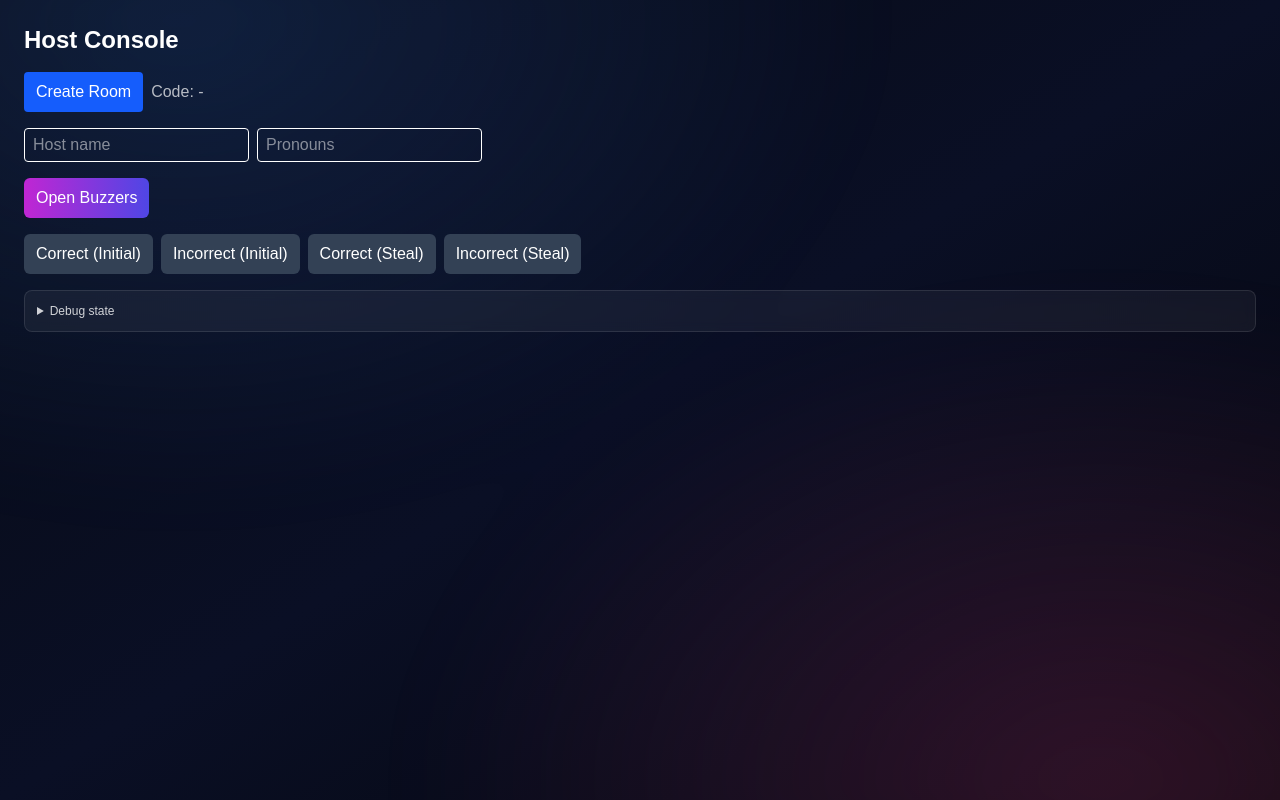
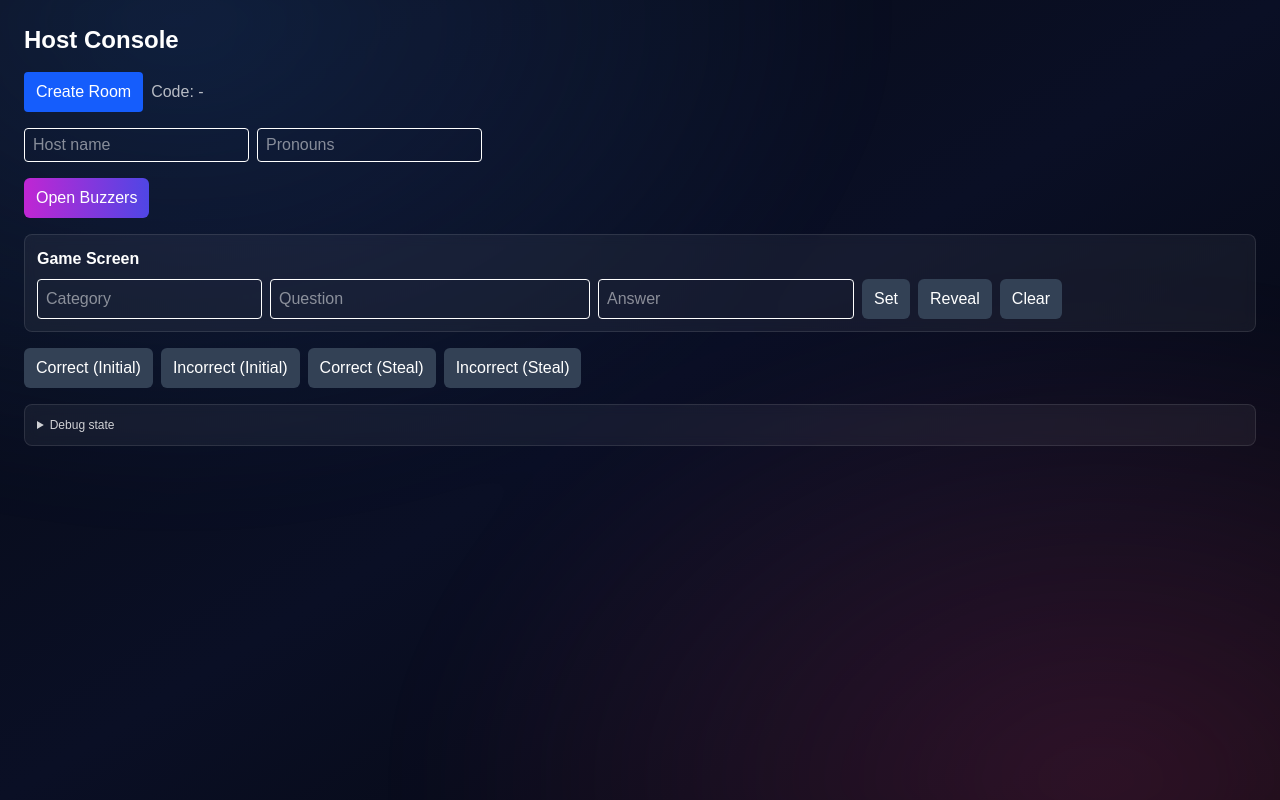
Before and after one commit to Liquidkourage/BuzzKill, a Next.js app in the folder apps/web/: page /host in a window 1280 px wide. Built offline with nearby package versions, Linux system fonts and the light colour scheme; no server answers.

Commit message:
Host controls: GameScreen inputs (category/question/answer) + set/reveal/clear; render shared screen; server screen state added

```diff
--- a/apps/web/src/app/host/page.tsx
+++ b/apps/web/src/app/host/page.tsx
@@ -7,12 +7,16 @@ import { getSocket } from "@/lib/socket";
 // import VideoClient from "@/components/VideoClient";
 // import StageLayout from "@/components/StageLayout";
 import StageVideoLayout from "@/components/StageVideoLayout";
+import GameScreen from "@/components/GameScreen";
 import BigTimer from "@/components/BigTimer";
 
 export default function HostPage() {
   const [code, setCode] = useState<string>("");
   const [hostName, setHostName] = useState<string>("");
   const [hostPronouns, setHostPronouns] = useState<string>("");
+  const [category, setCategory] = useState<string>("");
+  const [question, setQuestion] = useState<string>("");
+  const [answer, setAnswer] = useState<string>("");
   const [state, setState] = useState<unknown>(null);
 
   useEffect(() => {
@@ -28,6 +32,9 @@ export default function HostPage() {
 
   const createRoom = () => getSocket().emit("host:createRoom", {}, () => {});
   const openBuzzers = () => getSocket().emit("host:openBuzzers", { code });
+  const setScreen = () => getSocket().emit("host:screenSet", { code, category, question, answer });
+  const reveal = () => getSocket().emit("host:screenReveal", { code });
+  const clearScreen = () => getSocket().emit("host:screenClear", { code });
 
   // Grading controls
   const markCorrectInitial = () => getSocket().emit("host:markCorrectInitial", { code });
@@ -78,6 +85,17 @@ export default function HostPage() {
       <div className="flex gap-2 items-center">
         <button className="btn-primary" onClick={openBuzzers} disabled={!code}>Open Buzzers</button>
       </div>
+      <div className="hud-card p-3 flex flex-col gap-2">
+        <div className="font-semibold">Game Screen</div>
+        <div className="flex flex-wrap gap-2">
+          <input className="border px-2 py-1 rounded" placeholder="Category" value={category} onChange={e => setCategory(e.target.value)} />
+          <input className="border px-2 py-1 rounded w-80" placeholder="Question" value={question} onChange={e => setQuestion(e.target.value)} />
+          <input className="border px-2 py-1 rounded w-64" placeholder="Answer" value={answer} onChange={e => setAnswer(e.target.value)} />
+          <button className="btn-secondary" onClick={setScreen} disabled={!code}>Set</button>
+          <button className="btn-secondary" onClick={reveal} disabled={!code}>Reveal</button>
+          <button className="btn-secondary" onClick={clearScreen} disabled={!code}>Clear</button>
+        </div>
+      </div>
       <div className="flex gap-2 items-center">
         <button className="btn-secondary" onClick={markCorrectInitial} disabled={!code}>Correct (Initial)</button>
         <button className="btn-secondary" onClick={markIncorrectInitial} disabled={!code}>Incorrect (Initial)</button>
@@ -92,10 +110,14 @@ export default function HostPage() {
           hostLabel={hostName ? `READER: ${hostName}${hostPronouns ? ` (${hostPronouns})` : ''}` : undefined}
           leftIdentities={(state as any)?.slots?.A || []}
           rightIdentities={(state as any)?.slots?.B || []}
-          screen={<div className="w-full h-full flex items-center justify-center text-xl opacity-80">Game Screen</div>}
+          screen={<div className="w-full h-full"><GameScreenProxy state={state as any} /></div>}
         />
       )}
       <details className="hud-card p-3 text-xs"><summary className="cursor-pointer opacity-80">Debug state</summary><pre className="overflow-auto">{JSON.stringify(state, null, 2)}</pre></details>
     </main>
   );
 }
+
+function GameScreenProxy({ state }: { state: any }) {
+  return <GameScreen screen={state?.screen} />;
+}
--- /dev/null
+++ b/apps/web/src/components/GameScreen.tsx
@@ -0,0 +1,22 @@
+import React from "react";
+
+export default function GameScreen({ screen }: { screen?: { category?: string; question?: string; answer?: string; revealed?: boolean } }) {
+  if (!screen) {
+    return <div className="w-full h-full flex items-center justify-center opacity-70">Game Screen</div>;
+  }
+  return (
+    <div className="w-full h-full p-6 text-center text-white">
+      {screen.category ? (
+        <div className="text-lg opacity-80 mb-2">{screen.category}</div>
+      ) : null}
+      {screen.question ? (
+        <div className="text-2xl font-semibold mb-4">{screen.question}</div>
+      ) : (
+        <div className="text-2xl font-semibold mb-4 opacity-60">(no question)</div>
+      )}
+      <div className={`mt-6 text-xl ${screen.revealed ? "opacity-100" : "opacity-30"}`}>
+        {screen.answer ? screen.answer : "(answer)"}
+      </div>
+    </div>
+  );
+}
--- a/apps/web/src/components/StageVideoLayout.tsx
+++ b/apps/web/src/components/StageVideoLayout.tsx
@@ -2,6 +2,7 @@
 "use client";
 
 import React, { useCallback, useEffect, useMemo, useRef, useState } from "react";
+import GameScreen from "./GameScreen";
 import { Room, RoomEvent, RemoteTrack, createLocalTracks } from "livekit-client";
 
 interface Props {
@@ -123,7 +124,7 @@ export default function StageVideoLayout({ code, identity, leftIdentities, right
       </div>
       {/* Screen bottom-middle */}
       <div className="col-[2] row-[3/5] bg-black/80">
-        <div className="w-full h-full aspect-video flex items-center justify-center text-xl opacity-80">{screen || "Game Screen"}</div>
+        <div className="w-full h-full aspect-video flex items-center justify-center text-xl opacity-80">{screen || <GameScreen />}</div>
       </div>
       {/* Right column */}
       {rightIds.map((id, idx) => (
```
